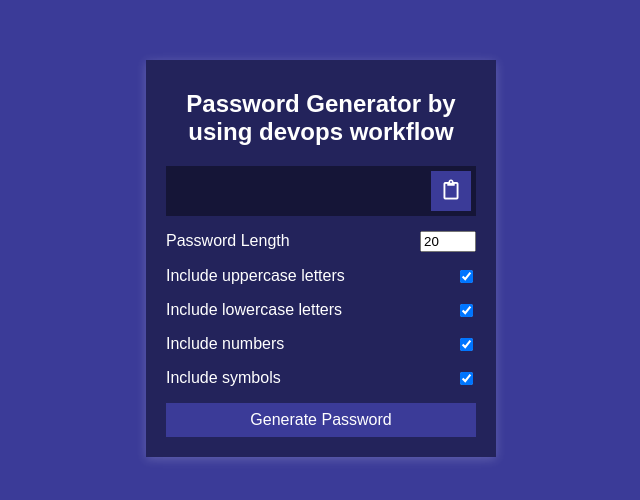
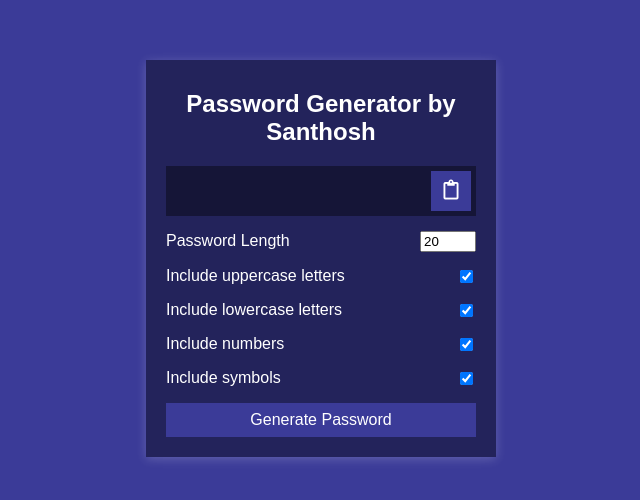
Before and after one commit to santhosmails/devops-go-web-app, a plain HTML site: page password/index.html in a window 1280 px wide. Shown: the part 142-642 px from the top of the page, without its empty margins (319-959 px from the left). Drawn offline with Linux system fonts and the light colour scheme; a web font is replaced by a local one.

Commit message:
test the cd workflow

```diff
--- a/password/index.html
+++ b/password/index.html
@@ -5,11 +5,11 @@
     <meta name="viewport" content="width=device-width, initial-scale=1.0" />
     <link rel="stylesheet" href="https://cdnjs.cloudflare.com/ajax/libs/font-awesome/5.14.0/css/all.min.css" integrity="sha512-1PKOgIY59xJ8Co8+NE6FZ+LOAZKjy+KY8iq0G4B3CyeY6wYHN3yt9PW0XpSriVlkMXe40PTKnXrLnZ9+fkDaog==" crossorigin="anonymous" />
     <link rel="stylesheet" href="style.css" />
-    <title>Password Generator by using devops workflow</title>
+    <title>Password Generator</title>
   </head>
   <body>
     <div class="container">
-      <h2>Password Generator by using devops workflow</h2>
+      <h2>Password Generator by Santhosh</h2>
       <div class="result-container">
         <span id="result"></span>
         <button class="btn" id="clipboard">
```
